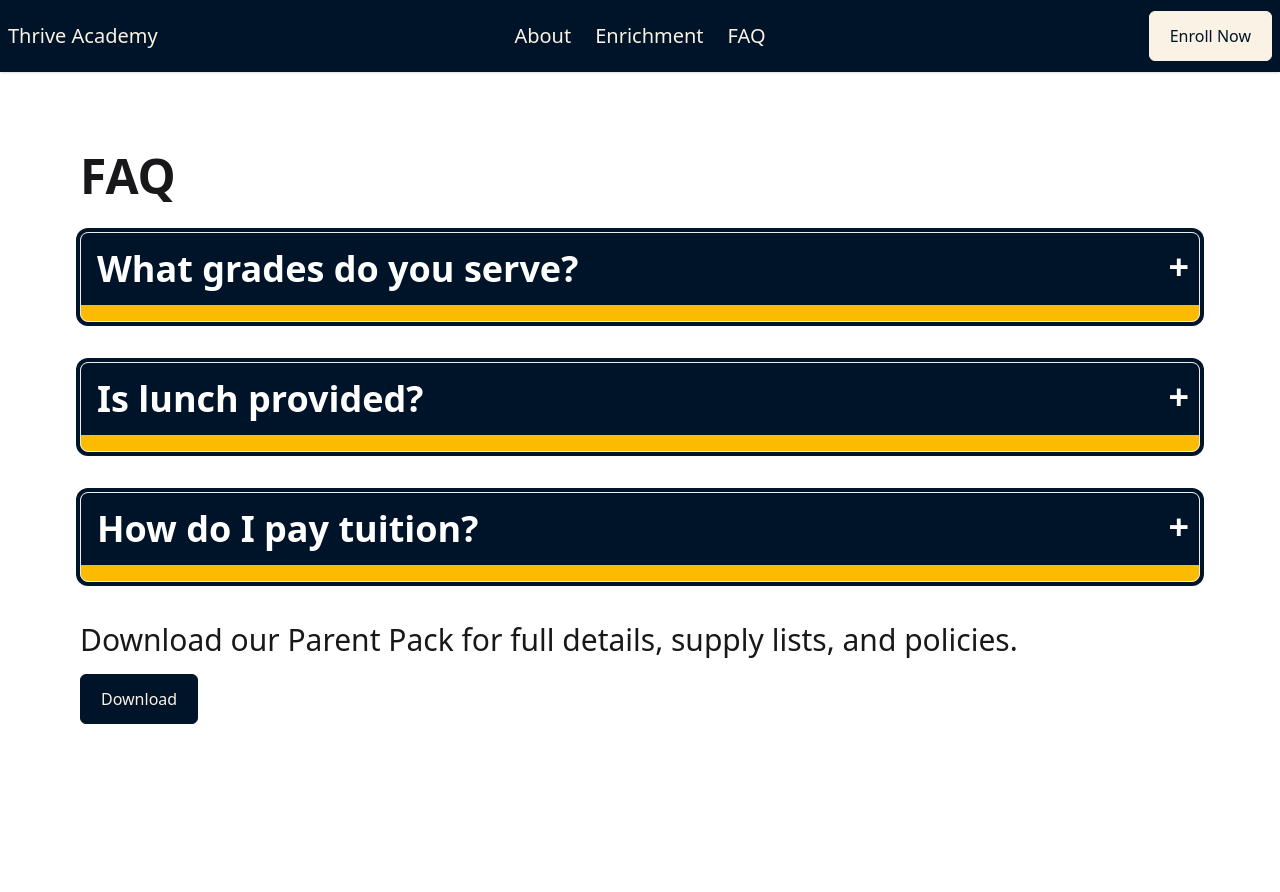
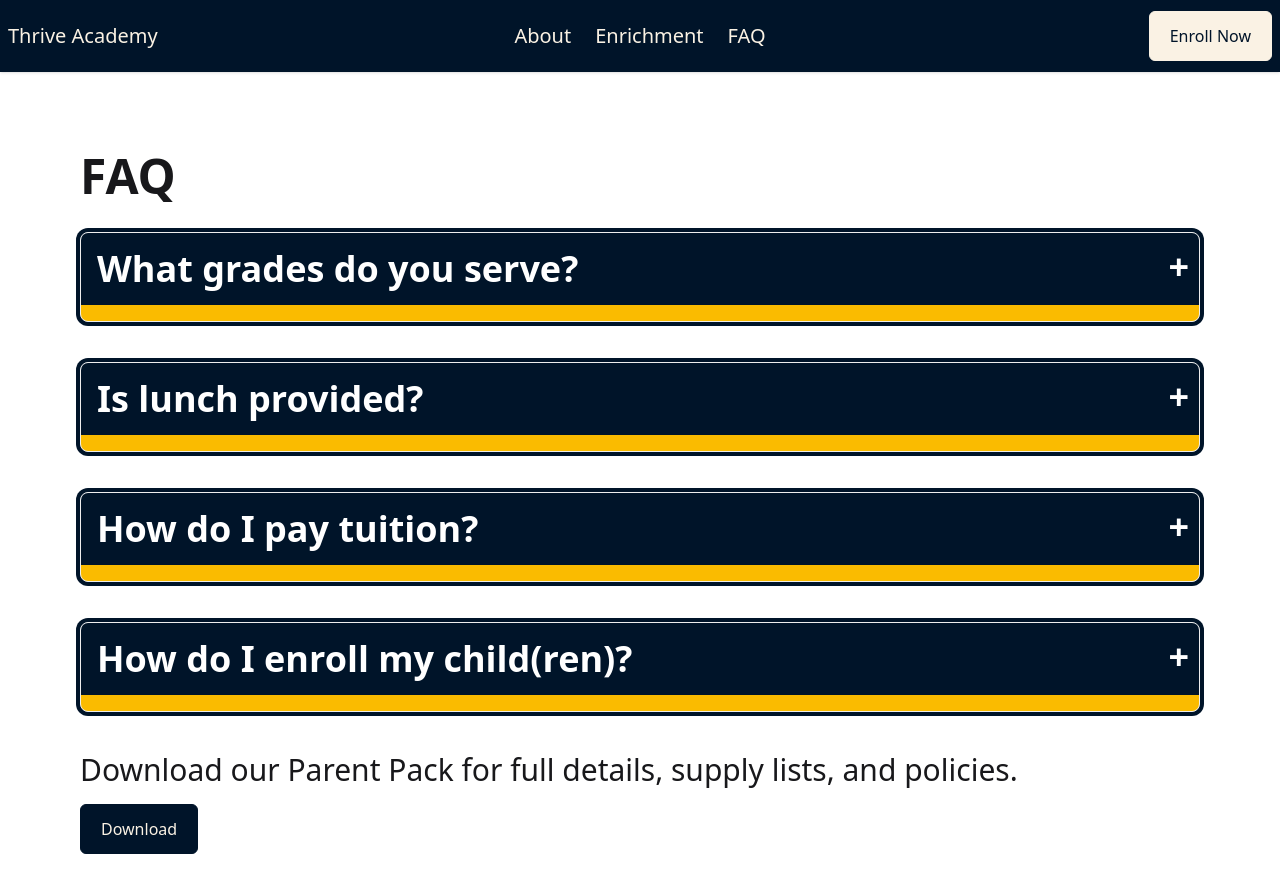
Before and after one commit to drethedevjs/thrive-academy, a Nuxt app: page /faq in a window 1280 px wide. Shown: the top 892 px of the page. Before the commit the page ends 804 px from the top, so only its background shows below. Built offline with nearby package versions, Linux system fonts and the light colour scheme.

Commit message:
Added global h2 styling and added another faq question.

```diff
--- a/app/assets/css/main.css
+++ b/app/assets/css/main.css
@@ -9,6 +9,10 @@
 
 h1 {
   @apply text-5xl font-bold mb-8;
+}
+
+h2 {
+  @apply lg:text-4xl text-2xl mb-4 font-bold;
 }
 
 .ta-border {
--- a/app/data/faq.ts
+++ b/app/data/faq.ts
@@ -15,6 +15,12 @@ const faqs = [
     id: 3,
     question: "How do I pay tuition?",
     answer: "Tuition is $5,500 per year, divided into four quarterly payments."
+  },
+  {
+    id: 4,
+    question: "How do I enroll my child(ren)?",
+    answer:
+      "Schedule a Tour, Complete Placement Testing, Submit Application & Deposit, Begin the Thrive Journey!"
   }
 ];
 
--- a/app/pages/home.vue
+++ b/app/pages/home.vue
@@ -9,7 +9,7 @@
             class="mx-auto"
           />
           <h1 class="hidden">Thrive Academy</h1>
-          <h2 class="text-3xl font-thin text-white">
+          <h2 class="!text-3xl !font-thin !text-white">
             Confident Learners. Faith-Filled Leaders
           </h2>
           <p class="py-6 text-xl">
```
